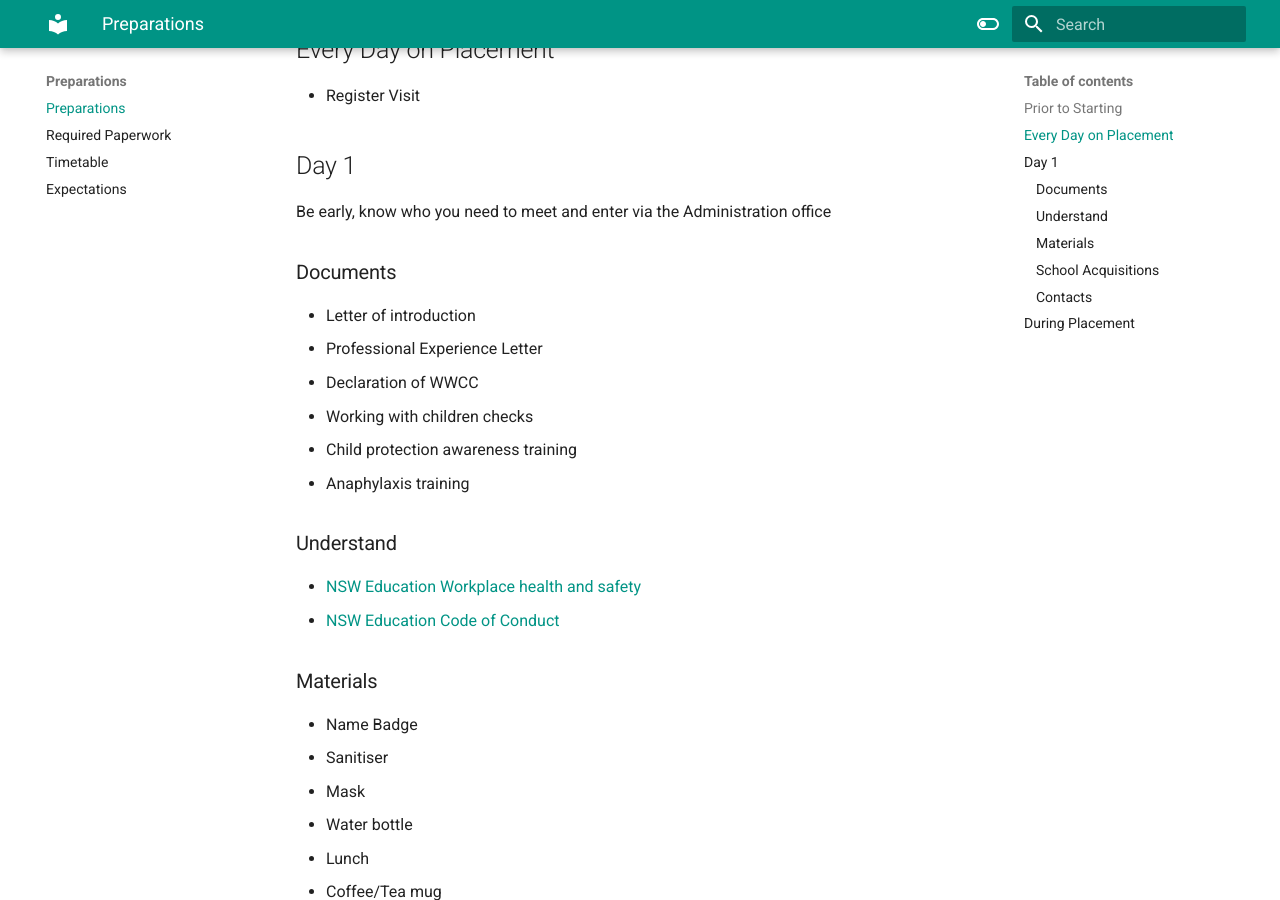
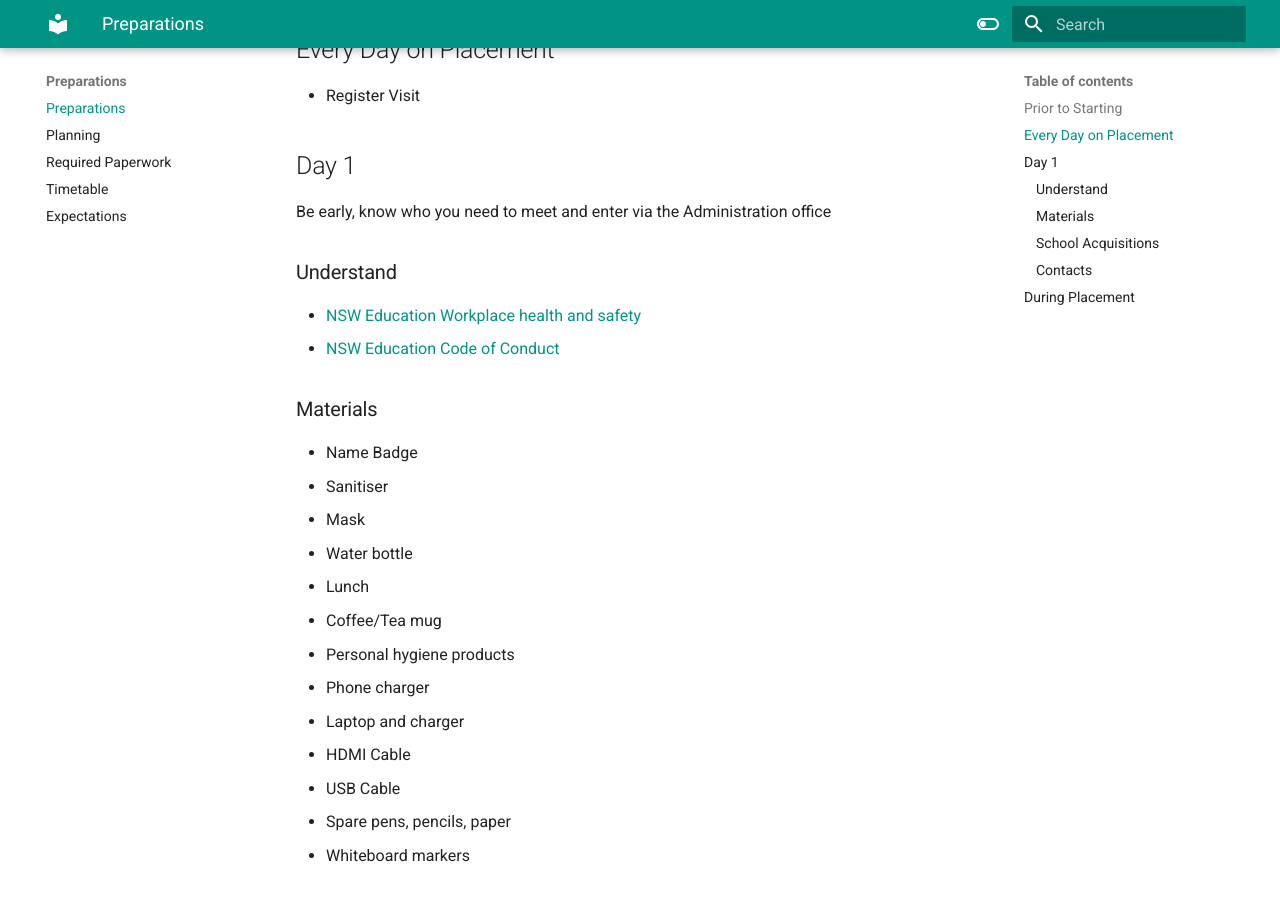
Before and after one commit to aaron-beverley-mq/edst8237-placement, an MkDocs documentation site: the page built from docs/preparations/preparations.md, in a window 1280 px wide and 900 px high, scrolled down 455 px. Built offline with MkDocs 1.6.1 and Material for MkDocs 9.7.7, drawn with Linux system fonts in a browser that asks for light colours.

```diff
--- a/docs/preparations/preparations.md
+++ b/docs/preparations/preparations.md
@@ -11,14 +11,6 @@ Contact the school to get details if possible on:
 
 ## Day 1
 Be early, know who you need to meet and enter via the Administration office
-
-### Documents
-- Letter of introduction
-- Professional Experience Letter
-- Declaration of WWCC
-- Working with children checks
-- Child protection awareness training
-- Anaphylaxis training
 
 ### Understand
 - [NSW Education Workplace health and safety](https://education.nsw.gov.au/policy-library/policies/pd-2013-0454)
--- a/mkdocs.yml
+++ b/mkdocs.yml
@@ -53,6 +53,7 @@ nav:
   - index.md
   - Preparations:
     - 'preparations/preparations.md'
+    - 'preparations/planning.md'
     - 'preparations/paperwork.md'
     - 'preparations/timetable.md'
     - 'preparations/expectations.md'
```
Also changed, not shown: docs/Standards/Standard1.md (+1 -1 lines), docs/preparations/planning.md (added, +30 -0 lines).
